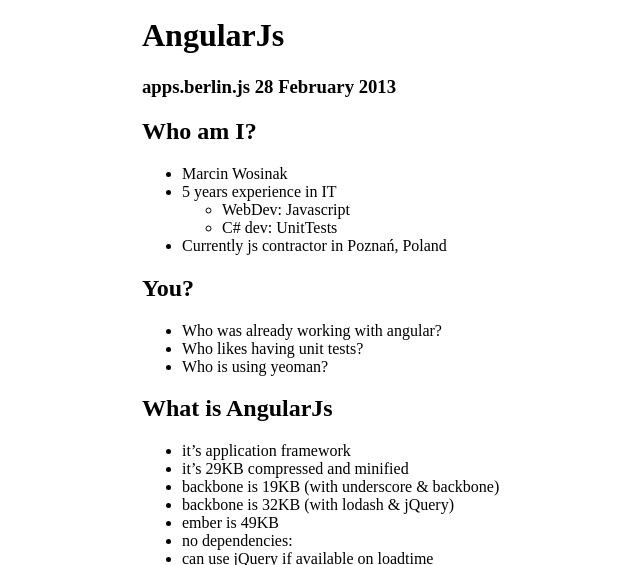
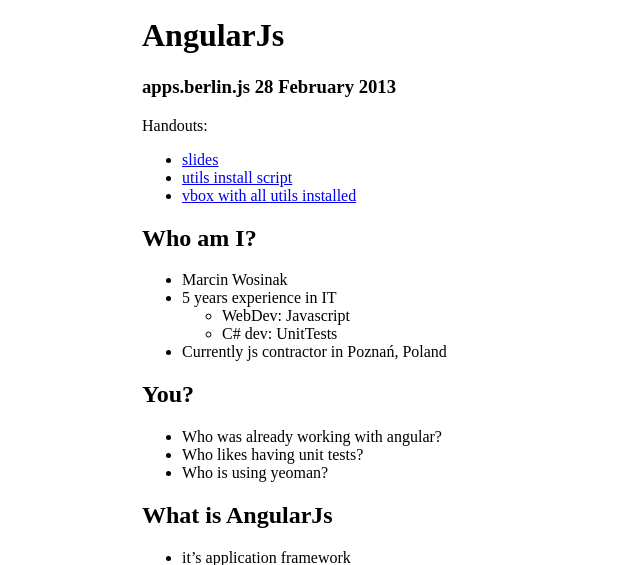
Before and after one commit to marcin-wosinek/blog, a Jekyll site: the page built from _posts/2013-02-28-AngularJs-apps.BerlinJs.md, in a window 1280 px wide and 900 px high, cut to the strip 335-900 px from the top of the window. Shown: the whole strip, without its empty margins (18-658 px from the left). Built offline with Jekyll 4.4.1, drawn with Linux system fonts in a browser that asks for light colours.

Commit message:
Handouts for berlin.js

```diff
--- a/_posts/2013-02-28-AngularJs-apps.BerlinJs.md
+++ b/_posts/2013-02-28-AngularJs-apps.BerlinJs.md
@@ -7,6 +7,11 @@
 ---
 # AngularJs
 ### apps.berlin.js 28 February 2013
+Handouts:
+
+* [slides](https://docs.google.com/presentation/d/1lAWCOU_ELJEKAy4kKldXVaF5fOITsWpqqVCLSXsdubo/edit#slide=id.p)
+* [utils install script](https://github.com/marcin-wosinek/angular-dev)
+* [vbox with all utils installed](https://docs.google.com/folder/d/0Bzhquk4DfXAtYUhKNlJhb01jaEk/edit)
 
 ## Who am I?
 * Marcin Wosinak
```
